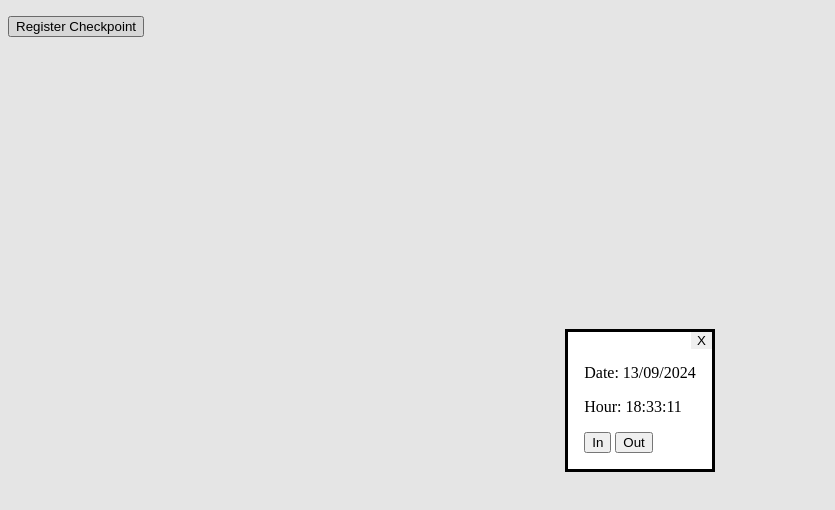
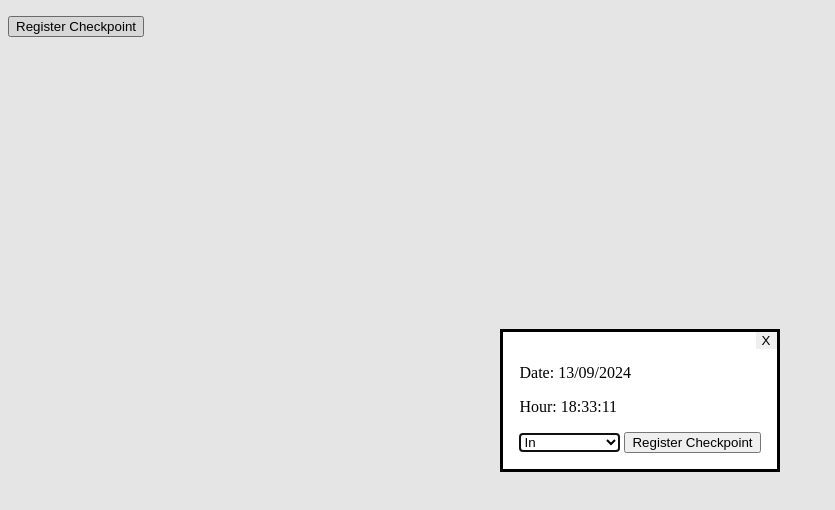
Before and after one commit to marcoslprado/electronic-checkpoint, a plain HTML site: page index.html in a window 1280 px wide. Both pictures are taken after a click on the button "Register Checkpoint". Shown: the whole page, without its empty margins (0-835 px from the left). Drawn offline with Linux system fonts and the light colour scheme.

Commit message:
Update index.html

```diff
--- a/index.html
+++ b/index.html
@@ -17,11 +17,18 @@
     <dialog id="dialog-checkpoint">
         <p id="dialog-date">Date</p>
         <p id="dialog-hour">Hour</p>
-        <button id="btn-dialog-in">In</button>
-        <button id="btn-dialog-out">Out</button>
+        <select name="checkpoint-types" id="checkpoint-types">
+            <option value="in">In</option>
+            <option value="break">Break</option>
+            <option value="break-return">Break Return</option>
+            <option value="out">Out</option>
+        </select>
+        <button id="btn-dialog-register-checkpoint">Register Checkpoint</button>
         <button id="dialog-close">X</button>
     </dialog>
-
+    <!-- TO-DO: -->
+    <!-- criar histórico dos últimos n registros-->
+    <!-- criar footer para alerta -->
     <script src="js/script.js"></script>
 </body>
 </html>
```
